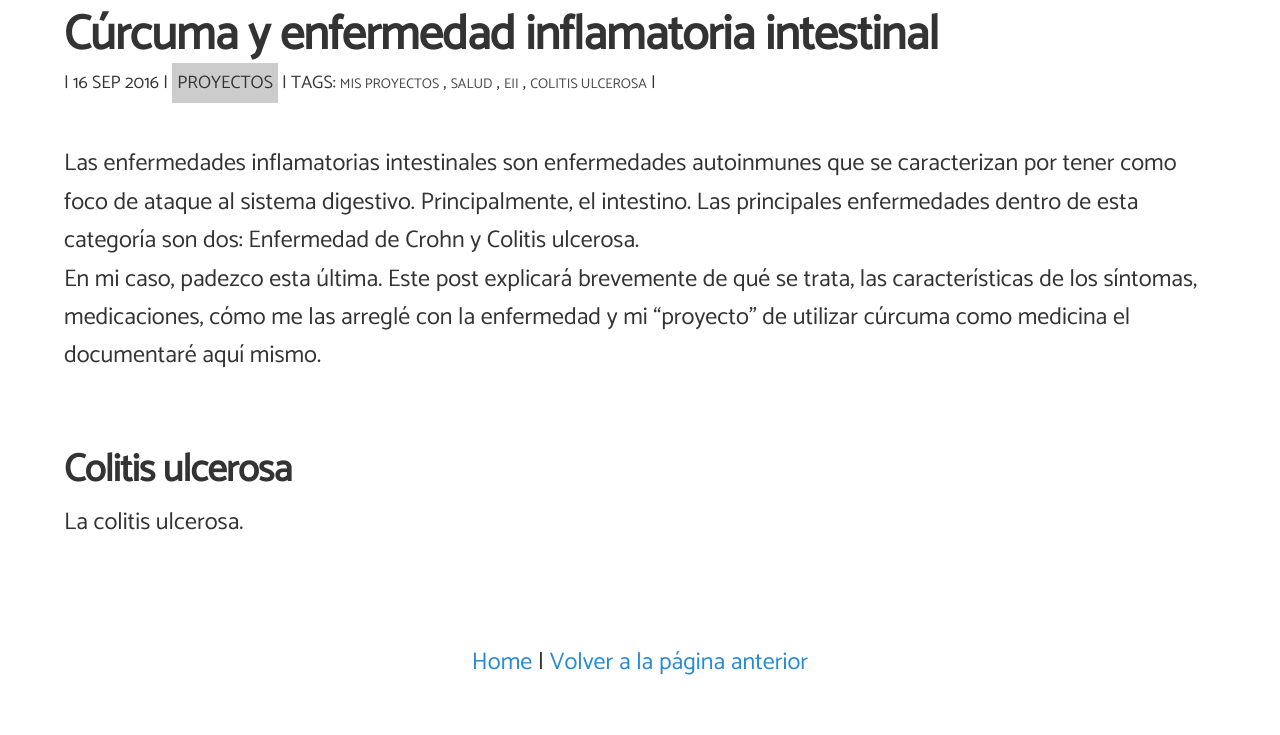
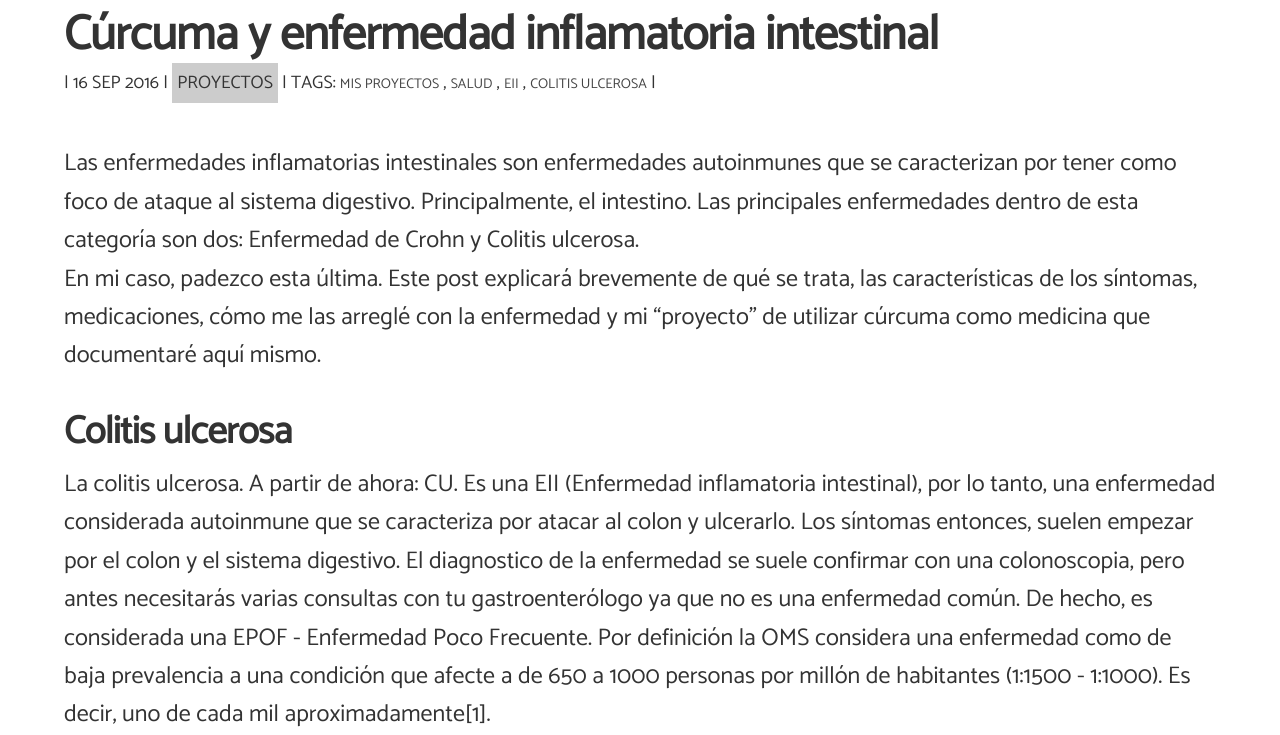
Before and after one commit to angelsimon/angelsimon.github.io, a Jekyll site: the page built from _posts/2016-09-16-curcuma-y-eii.md, in a window 1280 px wide and 900 px high, scrolled down 232 px, cut to the strip 0-735 px from the top of the window. Built offline with Jekyll 4.4.1, drawn with Linux system fonts in a browser that asks for light colours; nearby versions of some CDN libraries; comment, search, counter and statistics services are not loaded.

Commit message:
Update 2016-09-16-curcuma-y-eii.md

```diff
--- a/_posts/2016-09-16-curcuma-y-eii.md
+++ b/_posts/2016-09-16-curcuma-y-eii.md
@@ -11,7 +11,7 @@ Las enfermedades inflamatorias intestinales son enfermedades autoinmunes que se
 al sistema digestivo. Principalmente, el intestino. Las principales enfermedades dentro de esta categoría son dos:
 Enfermedad de Crohn y Colitis ulcerosa.<br>
 En mi caso, padezco esta última. Este post explicará brevemente de qué se trata, las características de los síntomas,
-medicaciones, cómo me las arreglé con la enfermedad y mi "proyecto" de utilizar cúrcuma como medicina el documentaré aquí mismo.
-<br><br>
+medicaciones, cómo me las arreglé con la enfermedad y mi "proyecto" de utilizar cúrcuma como medicina que documentaré aquí mismo.
+<br>
 <h2>Colitis ulcerosa</h2>
-La colitis ulcerosa.
+La colitis ulcerosa. A partir de ahora: CU. Es una EII (Enfermedad inflamatoria intestinal), por lo tanto, una enfermedad considerada autoinmune que se caracteriza por atacar al colon y ulcerarlo. Los síntomas entonces, suelen empezar por el colon y el sistema digestivo. El diagnostico de la enfermedad se suele confirmar con una colonoscopia, pero antes necesitarás varias consultas con tu gastroenterólogo ya que no es una enfermedad común. De hecho, es considerada una EPOF - Enfermedad Poco Frecuente. Por definición la OMS considera una enfermedad como de baja prevalencia a una condición que afecte a de 650 a 1000 personas por millón de habitantes (1:1500 - 1:1000). Es decir, uno de cada mil aproximadamente[1].
```
